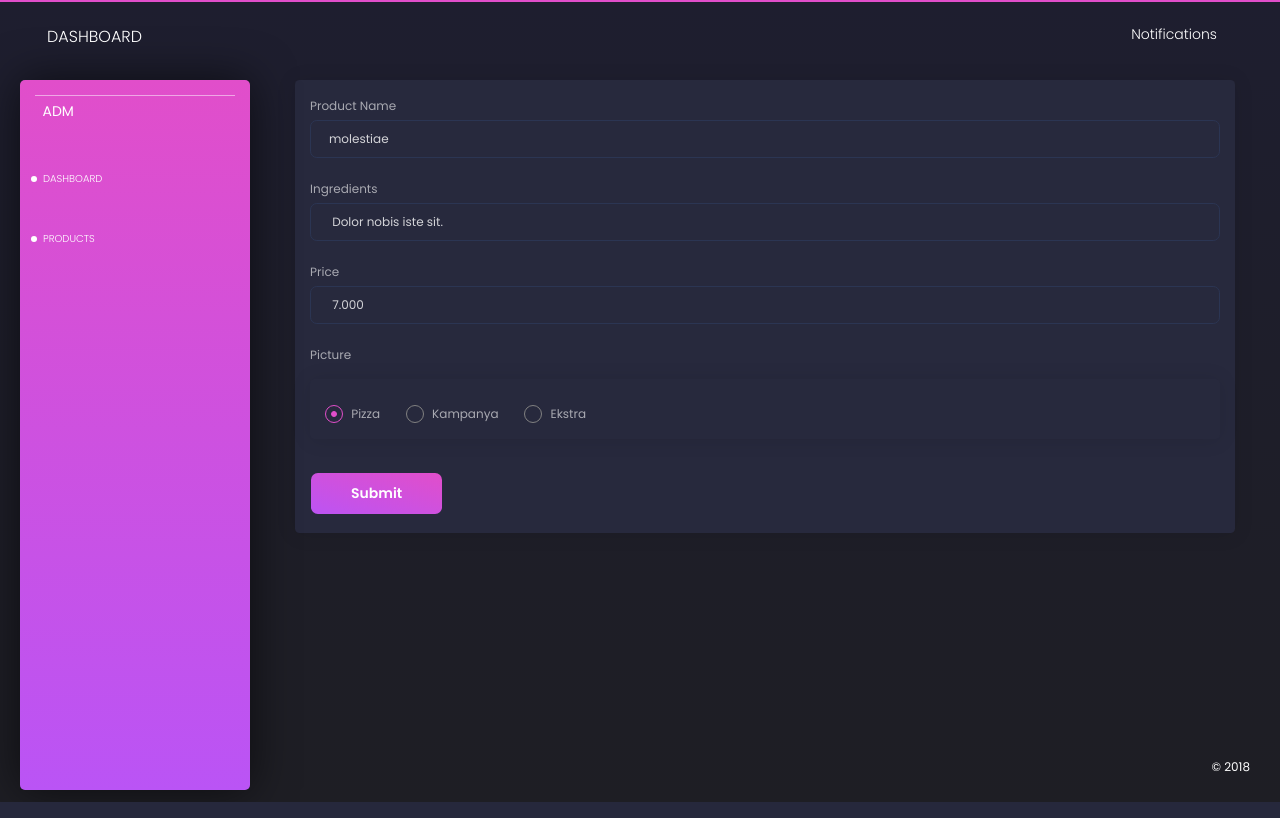
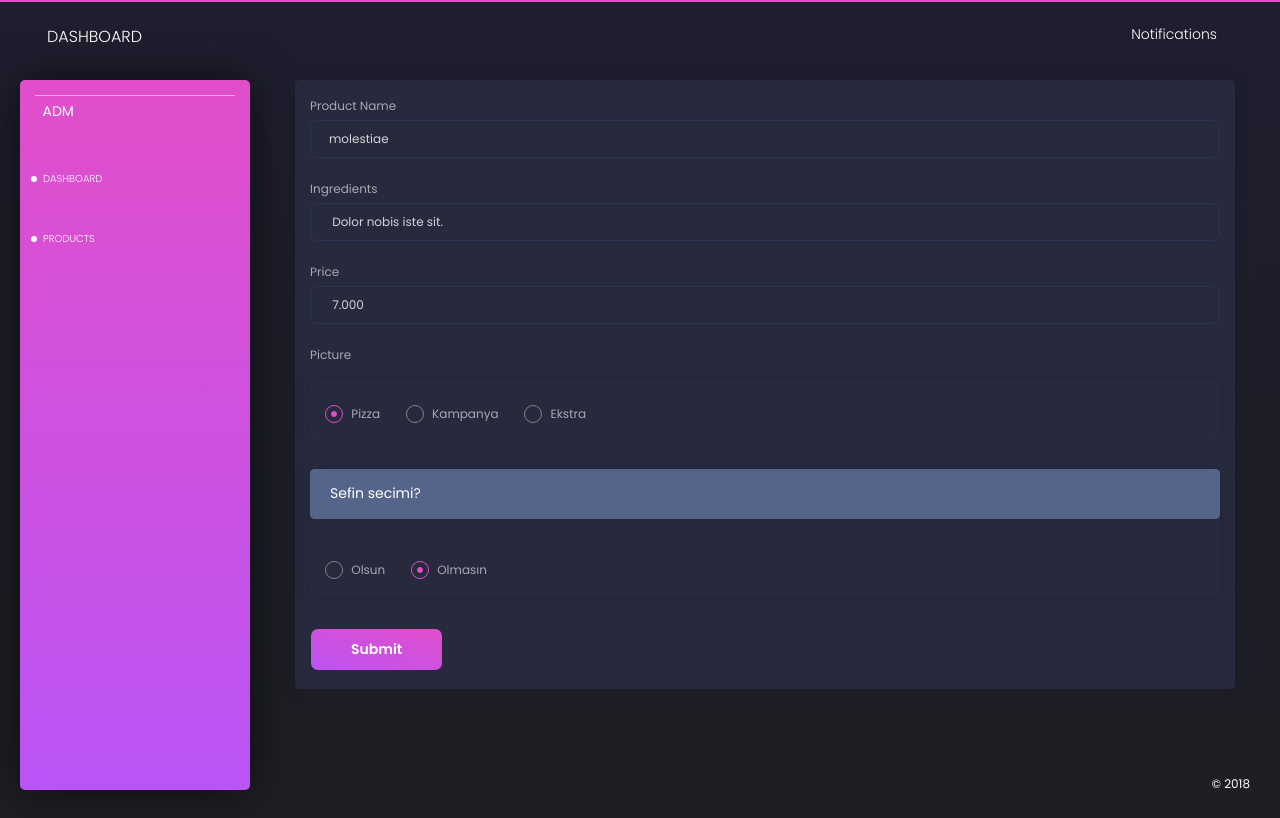
Before and after one commit to Droidarc/pizza-order-app, a Laravel app: page /admin/products/edit/1 in a window 1280 px wide. Run offline with Laravel 8, Linux system fonts and the light colour scheme; data comes from the database, SQL or seed files in the repository; some libraries are stand-ins or nearby versions.

Commit message:
admin panel fixing

```diff
--- a/app/Http/Controllers/AdminController.php
+++ b/app/Http/Controllers/AdminController.php
@@ -71,9 +71,17 @@ class AdminController extends Controller
       $product->title = $request->title;
       $product->ingredients = $request->ingredients;
       $product->price = $request->price;
-      $product->productDetail->show_slider = $request->show_slider;
+      if($product->type=="discount")
+      {
+        $product->productDetail->show_slider = $request->show_slider;
+        $product->productDetail->save();
+      }
 
-      $product->productDetail->save();
+      if($product->type=="pizza")
+      {
+        $product->productDetail->is_selected = $request->is_selected;
+        $product->productDetail->save();
+      }
       $product->save();
       return redirect()->route('admin.product');;
     }
--- a/resources/views/admin/product/edit.blade.php
+++ b/resources/views/admin/product/edit.blade.php
@@ -69,6 +69,28 @@
 </div>
 @endif
 
+@if($product->type=="pizza")
+  <div class="card">
+    <div class="alert alert-default" role="alert">
+      Sefin secimi?
+    </div>
+<div class="card-body">
+  <div class="form-check form-check-radio form-check-inline">
+    <label class="form-check-label">
+      <input class="form-check-input" type="radio" name="is_selected" id="is_selected" value="1" {{ $product->productDetail->is_selected == 1 ? 'checked' : '' }}> Olsun
+      <span class="form-check-sign"></span>
+    </label>
+  </div>
+  <div class="form-check form-check-radio form-check-inline">
+    <label class="form-check-label">
+      <input class="form-check-input" type="radio" name="is_selected" id="is_selected" value="0" {{ $product->productDetail->is_selected == 0 ? 'checked' : '' }}> Olmasın
+      <span class="form-check-sign"></span>
+    </label>
+  </div>
+</div>
+</div>
+@endif
+
     <button type="submit" class="btn btn-primary">Submit</button>
   </form>
 </div>
```
Also changed, not shown: database/migrations/2018_12_10_103457_create_product_details_table.php, public/products/1545808782silivri.jpg (added), public/products/1545809083c1.jpg (added), public/products/1545809123c2.jpg (added), public/products/1545809138c3.jpg (added), public/products/1545809151c4.jpg (added), public/products/1545809167c5.jpg (added), public/products/1545809420p1.jpg (added), public/products/1545809435p2.jpg (added), public/products/1545809452p3.jpg (added), public/products/1545809470p4.jpg (added), public/products/1545809486p5.jpg (added), public/products/1545811784p1.jpg (added).
